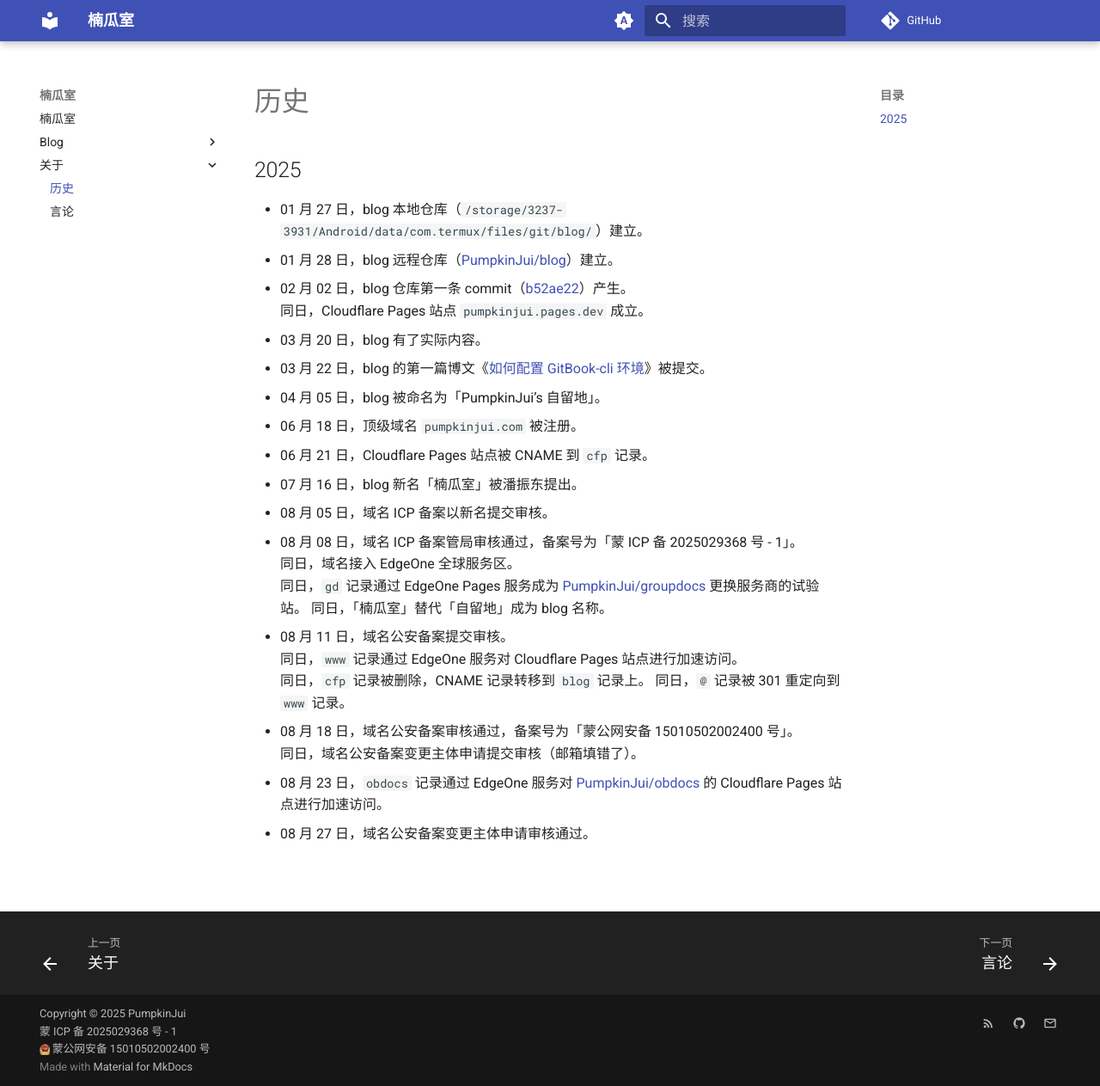
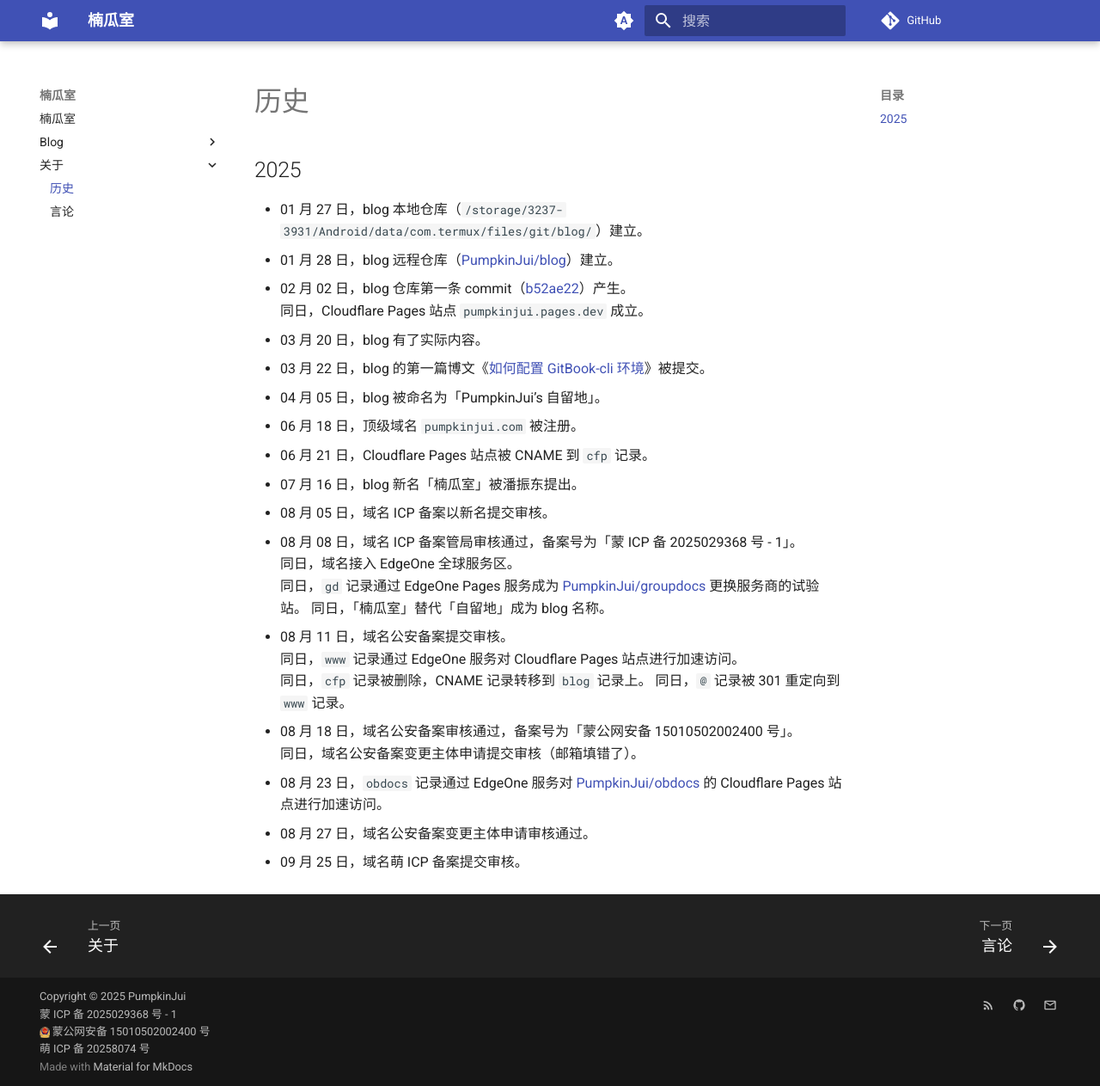
Before and after one commit to PumpkinJui/blog, an MkDocs documentation site: the page built from docs/about/history.md, in a window 1280 px wide and 1263 px high. Shown: the whole window at 86% size. Built offline with MkDocs 1.6.1 and Material for MkDocs 9.7.7, drawn with Linux system fonts in a browser that asks for light colours; comment, search, counter and statistics services are not loaded.

Commit message:
Add MoeICP

```diff
--- a/docs/about/history.md
+++ b/docs/about/history.md
@@ -25,3 +25,4 @@
   同日，域名公安备案变更主体申请提交审核（邮箱填错了）。
 - 08 月 23 日，`obdocs` 记录通过 EdgeOne 服务对 <https://github.com/PumpkinJui/obdocs> 的 Cloudflare Pages 站点进行加速访问。
 - 08 月 27 日，域名公安备案变更主体申请审核通过。
+- 09 月 25 日，域名萌 ICP 备案提交审核。
--- a/mkdocs.yml
+++ b/mkdocs.yml
@@ -7,6 +7,7 @@ copyright: |
   <br><a href="https://beian.miit.gov.cn/" target="_blank">蒙 ICP 备 2025029368 号 - 1</a>
   <br><img src="/img/mps.png" style="height: 1em; vertical-align: middle;" />
   <a href="https://beian.mps.gov.cn/#/query/webSearch?code=15010502002400" rel="noreferrer" target="_blank">蒙公网安备 15010502002400 号</a>
+  <br><a href="https://icp.gov.moe/?keyword=20258074" target="_blank">萌 ICP 备 20258074 号</a>
 repo_url: https://github.com/PumpkinJui/blog/
 theme:
   name: material
```
